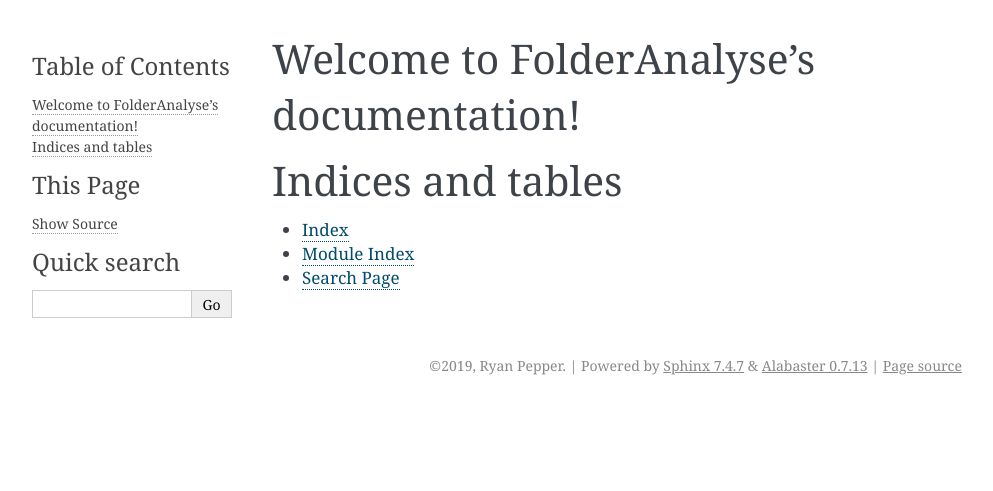
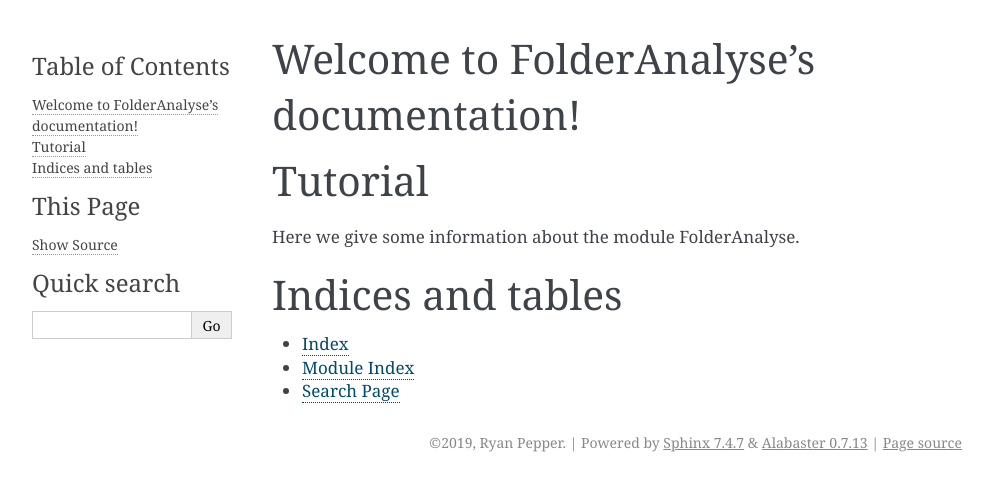
Before and after one commit to rpep/FolderAnalyse, a Sphinx documentation site: the page built from docs/index.rst, in a window 1280 px wide. Shown: the top 491 px of the page, without its empty margins (148-1141 px from the left). Built offline with Sphinx 7.4.7, drawn with Linux system fonts in a browser that asks for light colours.

Commit message:
Update index.rst

```diff
--- a/docs/index.rst
+++ b/docs/index.rst
@@ -10,6 +10,11 @@
    :maxdepth: 2
    :caption: Contents:
 
+Tutorial
+=========
+
+Here we give some information about the module FolderAnalyse.
+
 
 
 Indices and tables
```
